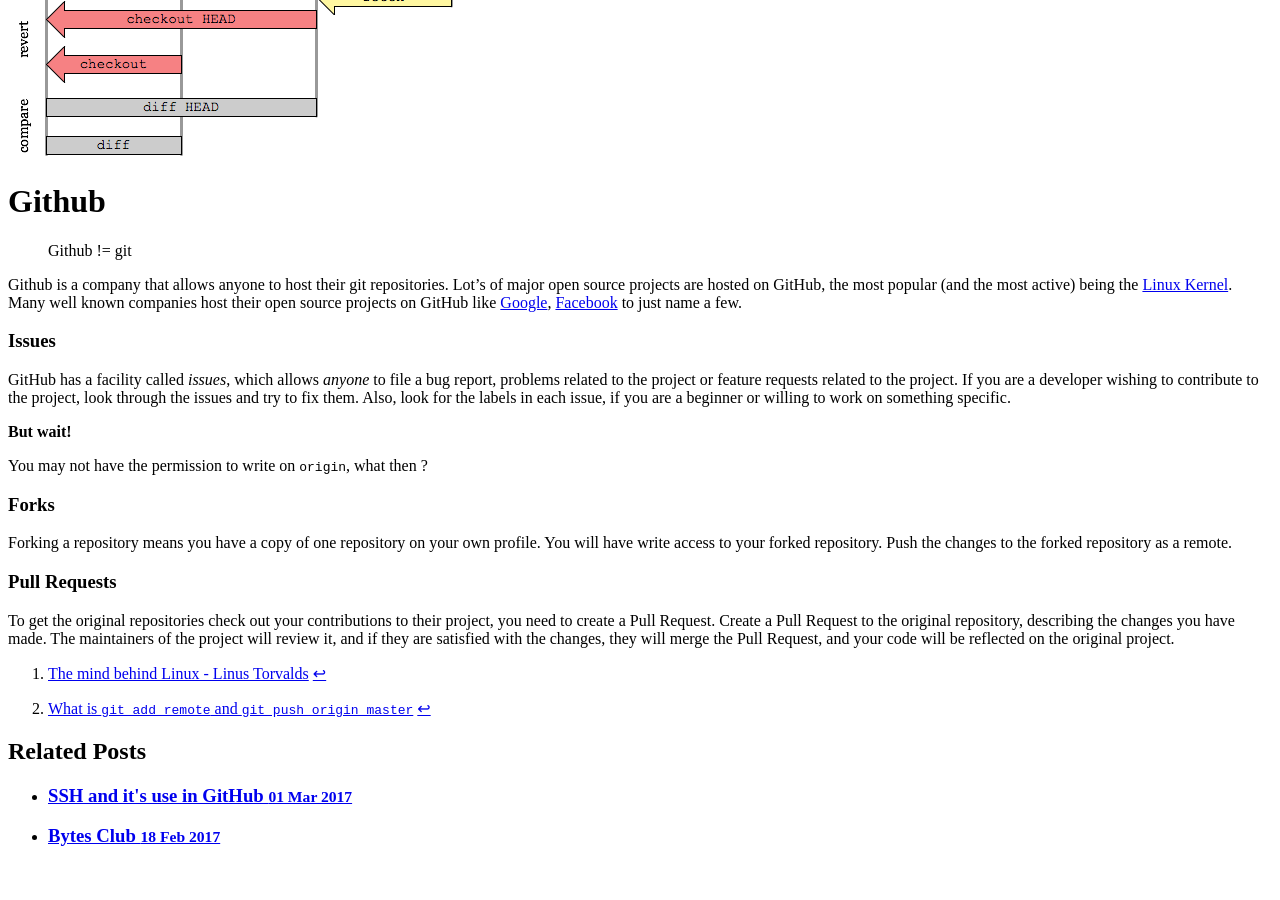
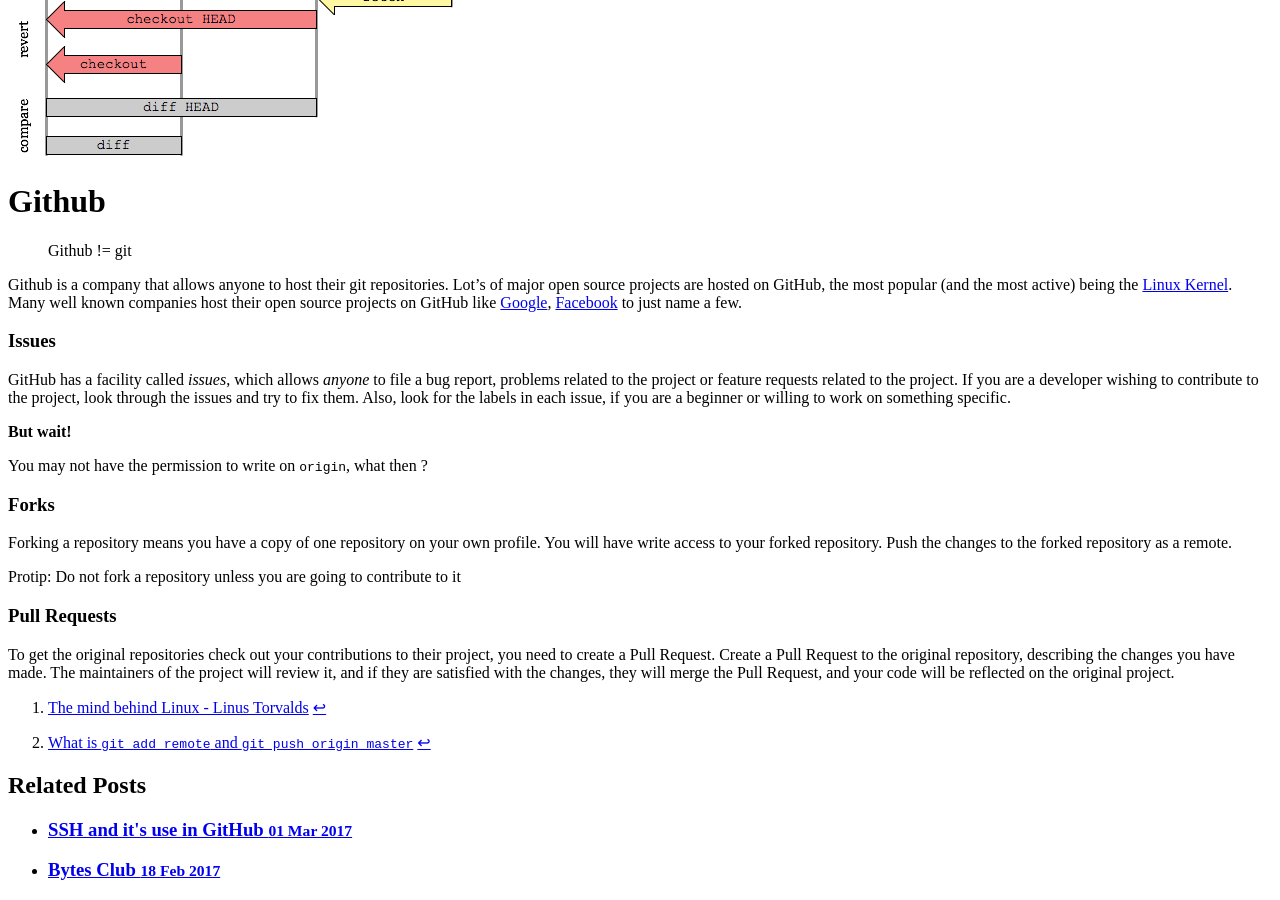
Before and after one commit to BytesClub/BytesClub.github.io, a Jekyll site: the page built from _posts/2017-02-23-introduction-to-git.md, in a window 1280 px wide and 900 px high, scrolled down 3878 px. Built offline with Jekyll 4.4.1, drawn with Linux system fonts in a browser that asks for light colours; before the commit the page ends 4744 px from its top, so only the background shows below that.

Commit message:
git: forking protip
Signed-off by: Rudra Nil Basu <rudra.nil.basu.1996@gmail.com>

```diff
--- a/_posts/2017-02-23-introduction-to-git.md
+++ b/_posts/2017-02-23-introduction-to-git.md
@@ -153,6 +153,8 @@ You may not have the permission to write on `origin`, what then ?
 
 Forking a repository means you have a copy of one repository on your own profile. You will have write access to your forked repository. Push the changes to the forked repository as a remote.
 
+Protip: Do not fork a repository unless you are going to contribute to it
+
 ### Pull Requests
 
 To get the original repositories check out your contributions to their project, you need to create a Pull Request. Create a Pull Request to the original repository, describing the changes you have made. The maintainers of the project will review it, and if they are satisfied with the changes, they will merge the Pull Request, and your code will be reflected on the original project.
```
